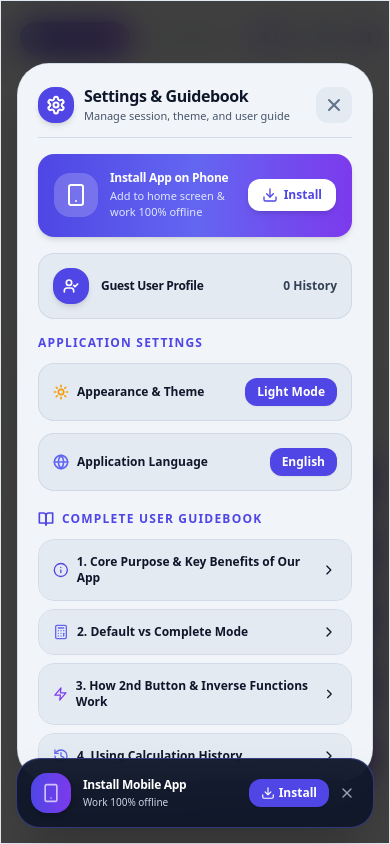
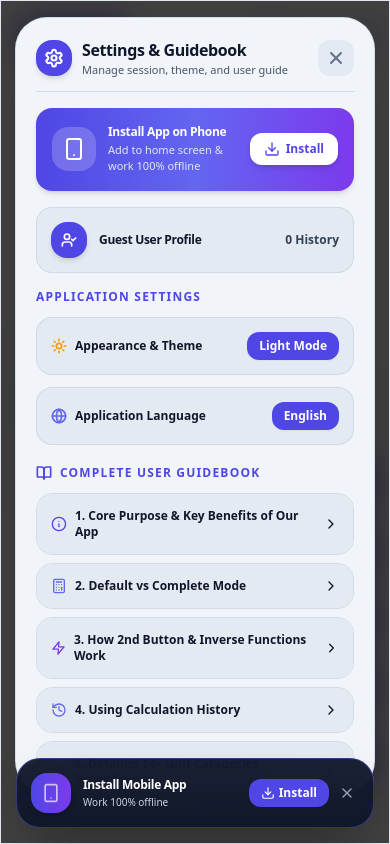
Before and after one commit to yaserarafatt12/01-smart-calculator-and-converter, a Next.js app: page / in a window 390 px wide. Both pictures are taken after a click on the button 364 px from the left and 38 px from the top of the page. Built offline with nearby package versions, Linux system fonts and the light colour scheme.

Commit message:
style: optimize SettingsModal mobile positioning to top-aligned full screen feel for iPhone

```diff
--- a/components/settings/SettingsModal.tsx
+++ b/components/settings/SettingsModal.tsx
@@ -191,11 +191,11 @@ export const SettingsModal: React.FC<SettingsModalProps> = ({
   return (
     <div
       onClick={onClose}
-      className="fixed inset-0 z-[100] bg-black/75 backdrop-blur-lg flex items-center justify-center p-4 animate-in fade-in duration-200 cursor-pointer font-sans"
+      className="fixed inset-0 z-[100] bg-black/75 backdrop-blur-lg flex items-start sm:items-center justify-center p-3.5 sm:p-4 pt-4 sm:pt-4 animate-in fade-in duration-200 cursor-pointer font-sans"
     >
       <div
         onClick={(e) => e.stopPropagation()}
-        className="w-full max-w-lg max-h-[85vh] bg-[#f1f5f9] dark:bg-[#11151c] backdrop-blur-2xl rounded-[32px] border border-slate-300/80 dark:border-slate-800 shadow-2xl overflow-y-auto p-5 sm:p-6 space-y-4 animate-in zoom-in-95 duration-200 cursor-default text-slate-900 dark:text-white"
+        className="w-full max-w-lg max-h-[92vh] sm:max-h-[85vh] bg-[#f1f5f9] dark:bg-[#11151c] backdrop-blur-2xl rounded-[32px] border border-slate-300/80 dark:border-slate-800 shadow-2xl overflow-y-auto p-5 sm:p-6 space-y-4 animate-in zoom-in-95 duration-200 cursor-default text-slate-900 dark:text-white"
       >
         {/* Header Title Bar with Settings Gear Icon */}
         <div className="flex items-center justify-between pb-3 border-b border-slate-300/80 dark:border-slate-800">
```
